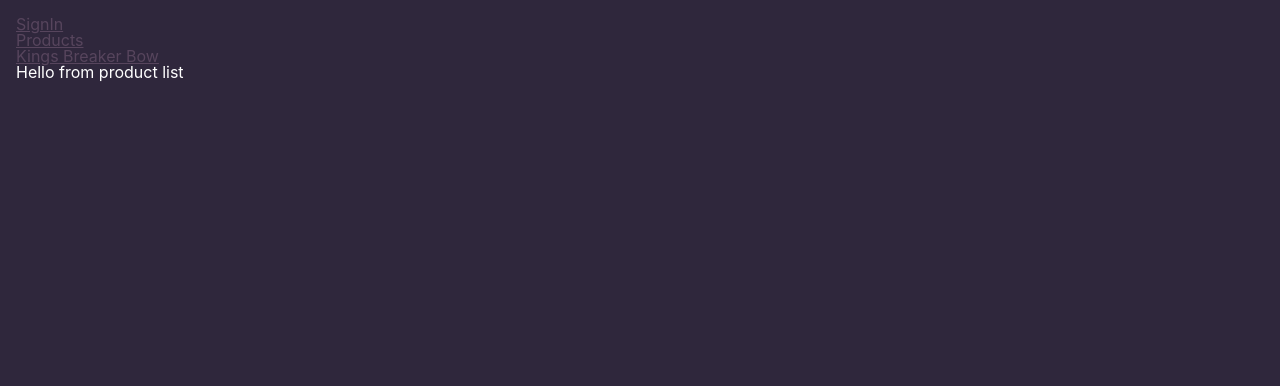
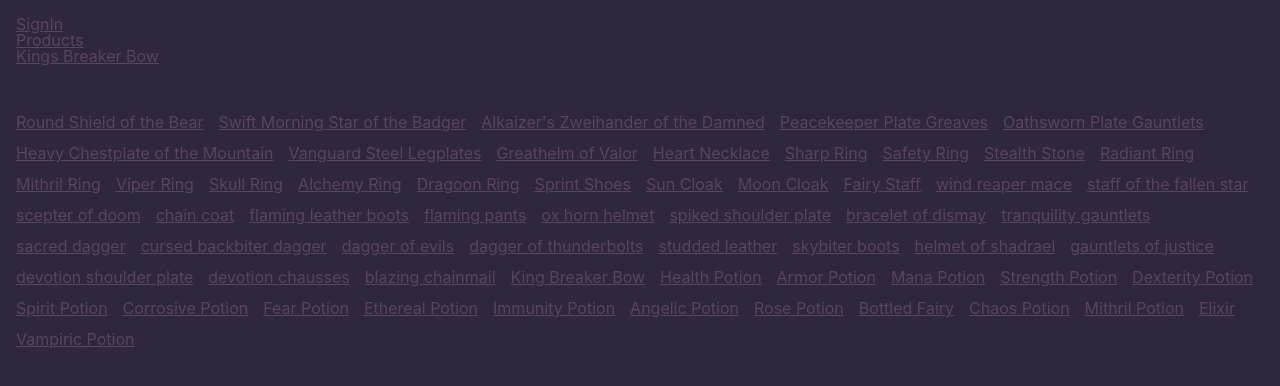
Before and after one commit to FahadHameed89/React-Redux-Router---RPG-Shop-Team-Project, a React (Create React App) app: page /products in a window 1280 px wide. Shown: the top 386 px of the page. Built offline with nearby package versions, Linux system fonts and the light colour scheme.

Commit message:
Super basic display of the product data

```diff
--- a/src/product/ProductList.jsx
+++ b/src/product/ProductList.jsx
@@ -1,8 +1,25 @@
 import React from 'react';
+import { useSelector } from 'react-redux';
+import { Link } from 'react-router-dom';
+
+import './css/product-list.css';
 
 export default () => {
+  const products = useSelector(state => Object.values(state.products));
 
   return (
-    <p>Hello from product list</p>
+    <div className="product-list">
+      {
+        products.map((product) => {
+          return (
+            <article key={product.id}>
+              <Link to={`/products/${product.id}`}>
+                <span>{product.name}</span>
+              </Link>
+            </article>
+          );
+        })
+      }
+    </div>
   );
 }
--- /dev/null
+++ b/src/product/css/product-list.css
@@ -0,0 +1,7 @@
+.product-list {
+  margin-top: 50px;
+
+  display: flex;
+  flex-flow: row wrap;
+  gap: 15px;
+}
```
